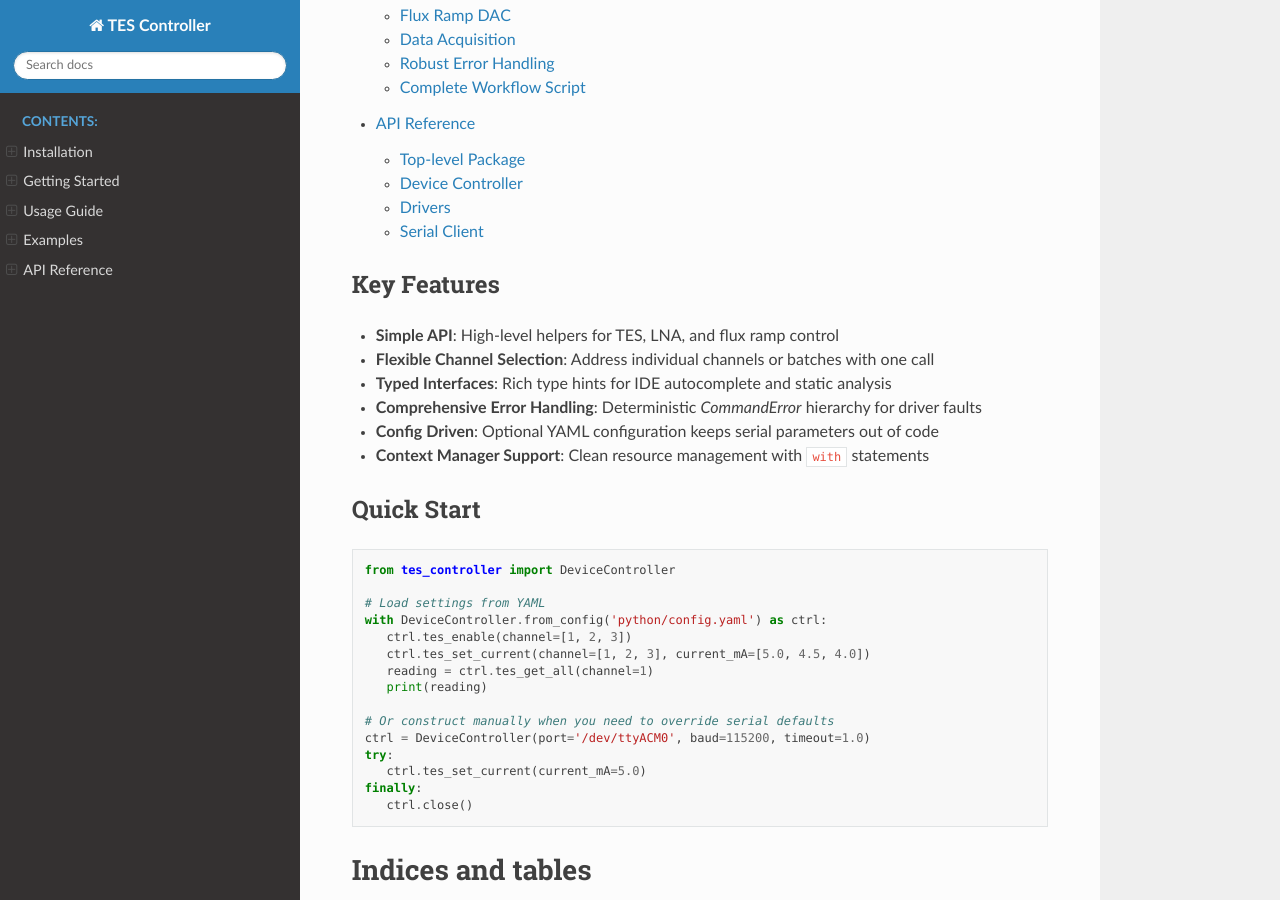
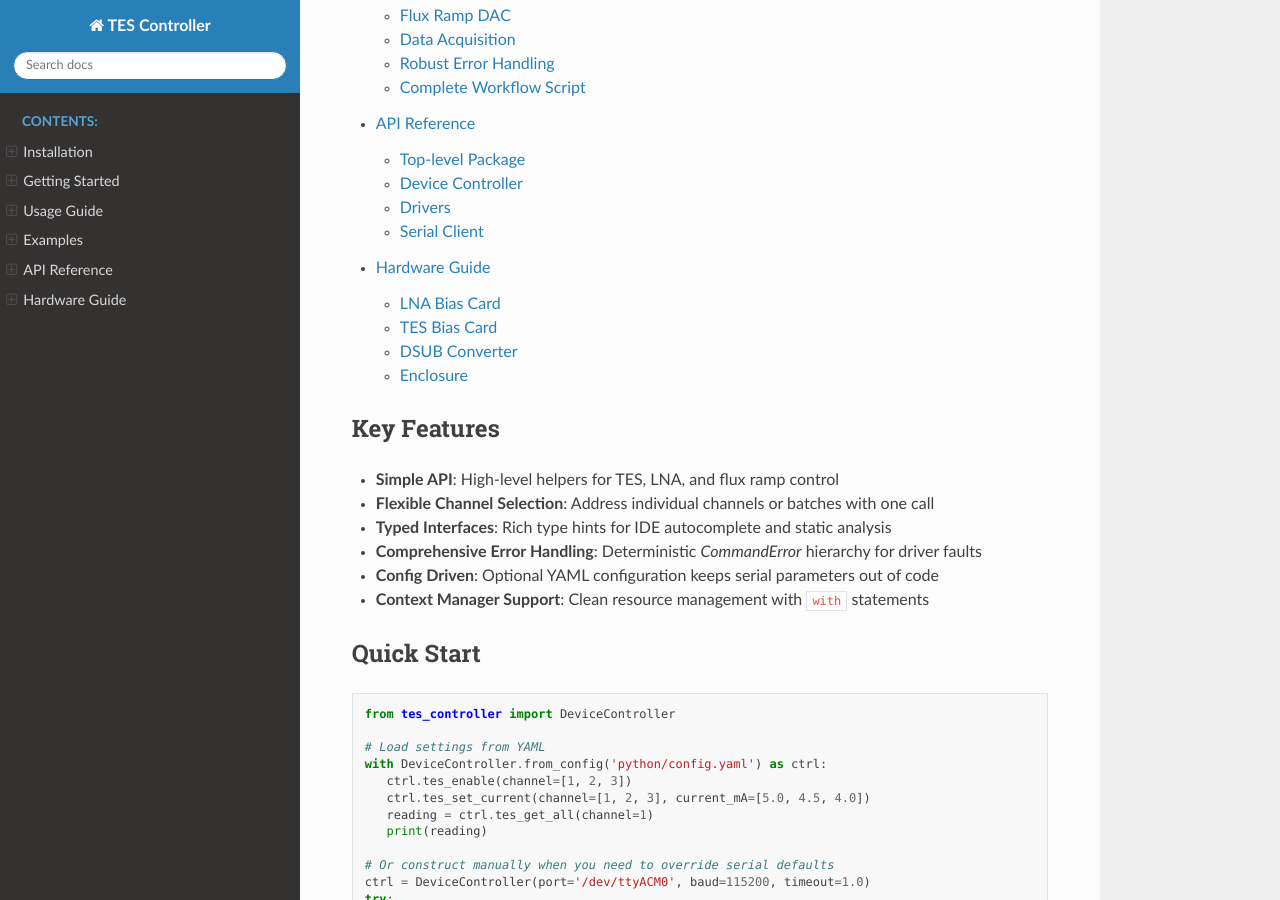
Before and after one commit to CustomDI/TES_Controller, a Sphinx documentation site: the page built from docs/index.rst, in a window 1280 px wide and 900 px high, scrolled down 1104 px. Built offline with Sphinx 7.4.7 and the Read the Docs theme 3.1.0, drawn with Linux system fonts in a browser that asks for light colours; some of the changed lines change nothing that is shown.

Commit message:
Hardware guide first draft

```diff
--- /dev/null
+++ b/docs/hardware-guide.rst
@@ -0,0 +1,174 @@
+Hardware Guide
+==============
+
+This guide shows and describes the PCBs in the TES Bias System,
+as well as a guide on how to assemble the enclosure.
+
+LNA Bias Card
+-------------
+Note that both bias cards are reversible. They can be placed in a card slot in either direction.
+The LNA Bias card is capable of providing a positive voltage rail (0 to 4.95V)
+for the drain of an LNA and negative voltage rail (-4.95 to 0V) for the gate of an LNA.
+This is sufficient for both the 4K and 50K LNAs.
+
+.. figure:: /_static/hardware-pictures/LNA_Bias_Card_side_1.png
+    :alt: A beautiful landscape with mountains and a lake
+    :width: 80%
+    :align: center
+
+    LNA Bias Card Side 1.
+
+.. figure:: /_static/hardware-pictures/LNA_Bias_Card_side_2.png
+    :alt: A beautiful landscape with mountains and a lake
+    :width: 80%
+    :align: center
+
+    LNA Bias Card Side 2.
+
+TES Bias Card
+-------------
+The TES Bias Card is a 20 bit programmable resistor/voltage divider.
+Side 1 has an array of relays that allow the user to control which resistors
+are included in this programmable voltage divider.
+This provides current steps of 20nA and voltage steps of
+
+.. figure:: /_static/hardware-pictures/TES_Bias_Card_side_1.png
+    :alt: A beautiful landscape with mountains and a lake
+    :width: 100%
+    :align: center
+
+    TES Bias Card Side 1.
+
+.. figure:: /_static/hardware-pictures/TES_Bias_Card_side_2.png
+    :alt: A beautiful landscape with mountains and a lake
+    :width: 100%
+    :align: center
+
+    TES Bias Card Side 2.
+
+DSUB Converter
+--------------
+
+.. figure:: /_static/hardware-pictures/dsub_converter.png
+    :alt: A beautiful landscape with mountains and a lake
+    :width: 100%
+    :align: center
+
+    DSUB converter board to for the 50K LNA board output. Converts 37 pin DSUB to a 25 pin DSUB.
+
+Enclosure
+---------
+
+This section details how to assemble the enclosure, including the electronics within.
+It's important to note that many of these pictures show a mounting plate sitting atop the
+bottom panel - the mounting plate is NOT in the final design. The
+`production files <put link here>`__ will include bottom panel files only, no mounting plate.
+
+Panel 1
+~~~~~~~~~~~~
+
+.. figure:: /_static/hardware-pictures/panel_1.png
+    :alt: A beautiful landscape with mountains and a lake
+    :width: 100%
+    :align: center
+
+    Panel 1 contains all data ports and a power switch.
+
+Panel 2
+~~~~~~~~~~~~
+
+.. figure:: /_static/hardware-pictures/panel_2.png
+    :alt: A beautiful landscape with mountains and a lake
+    :width: 100%
+    :align: center
+
+    Panel 2 only contains a power switch.
+
+Bottom Panel
+~~~~~~~~~~~~
+The bottom panel should be manufactured with several types of press fit studs
+(see `Step 1`_):
+M3x6mm, M3x10mm, M3x15mm and M4x10mm. If you want the bottom panel to lay truly flat
+on a surface, countersink the 5 unthreaded M3 holes on the left and right of the panel,
+and use flat head screws instead of pan head screws (M3x4mm). Be sure to countersink from
+the side that does not have the studs sticking out. Reference the pictures below in Step 1
+to determine the location of these holes (10 total). This guide will reference
+the non-countersunk procedure.
+
+Fully Assembled Enclosure
+~~~~~~~~~~~~~~~~~~~~~~~~~
+
+The TES Enclosure BOM lists every component needed to create a TES Bias System.
+
+.. figure:: /_static/hardware-pictures/system_top_down.png
+    :alt: A beautiful landscape with mountains and a lake
+    :width: 100%
+    :align: center
+
+		Top down view of the fully assembled TES Bias System.
+
+Step 1
+~~~~~~
+
+| Starting with the bottom panel:
+| - Place 2mm spacers down onto the M3x10mm and M3x15mm press fit studs.
+| - Screw the L-brackets with M3x5mm pan head screws from below.
+
+.. figure:: /_static/hardware-pictures/step_1.png
+    :alt: A beautiful landscape with mountains and a lake
+    :width: 100%
+    :align: center
+
+    Top down view of the Bottom Panel.
+
+.. figure:: /_static/hardware-pictures/step_1(1).png
+    :alt: A beautiful landscape with mountains and a lake
+    :width: 100%
+    :align: center
+
+    Alternative view of the Bottom Panel.
+
+Step 2
+~~~~~~
+It's time to place the electronic hardware onto the bottom panel.
+The below pictures illustrate what parts go where. Note that I was
+unable to render the components of the motherboards, power supply and
+line filter, please refer to the `Fully Assembled Enclosure`_
+image to see what it should look like when the components are placed
+properly.
+
+| After Step 1 is complete:
+| - Clip the pins of EVERY through-hole component on motherboard and DSUB converter boards without compromising any electrical connections. Note that it is highly suggested to put a 0.2mm thick electrically insulating adhesive pad under every PCB.
+| - Place motherboards, `DSUB Converter`_, bus bars, power supply and line filter.
+| - Secure every item down with an M3 locknut, except for the bus bars which requires a 94868A038 (M4x6mm female-female) standoff.
+
+.. figure:: /_static/hardware-pictures/step_2.png
+    :alt: A beautiful landscape with mountains and a lake
+    :width: 100%
+    :align: center
+
+    Electronic hardware installation on the bottom panel.
+
+.. figure:: /_static/hardware-pictures/step_2(2).png
+    :alt: A beautiful landscape with mountains and a lake
+    :width: 100%
+    :align: center
+
+    Alternative view of electronic hardware installation on the bottom panel.
+
+
+
+Step 3
+~~~~~~
+Next, we'll secure the Aluminum corner extrusions (G123020_1000)
+to the bottom panel. Note that the below pictures do not have the
+electronic hardware installed, this is just for visual clarity of
+the current step. See the `Bottom Panel`_ section for a note on how
+to have the system lay flat on a surface.
+
+| To secure the corner extrusions to the bottom panel:
+| - Double check that every electrical component is secured to the bottom panel, because you will turning the assembly on it's side or upside-down for the next steps.
+| - Place 10 M3x4mm screws into the unthreaded M3 holes from the bottom (flat side).
+| - From the top, screw the square M3 nuts onto the M3x4mm screws but only for 1-2 threads. Take care to ensure that the nuts are threaded the same amount on every screw.
+| - Gently place the assembly upside-down, such that the M3x4mm screws lay flush with the back of the bottom panel.
+| - Slide the corner extrusion onto the 5 M3 square nuts
--- a/docs/index.rst
+++ b/docs/index.rst
@@ -15,6 +15,7 @@
    usage
    examples
    api
+   hardware-guide
 
 Key Features
 ------------
```
Also changed, not shown: docs/_static/hardware-pictures/LNA_Bias_Card_side_1.png (added), docs/_static/hardware-pictures/LNA_Bias_Card_side_2.png (added), docs/_static/hardware-pictures/TES_Bias_Card_side_1.png (added), docs/_static/hardware-pictures/TES_Bias_Card_side_2.png (added), docs/_static/hardware-pictures/TES_Bias_System_side_2.png (added), docs/_static/hardware-pictures/dsub_converter.png (added), docs/_static/hardware-pictures/panel_1.png (added), docs/_static/hardware-pictures/panel_2.png (added), docs/_static/hardware-pictures/spacers.png (added), docs/_static/hardware-pictures/step_1(1).png (added), docs/_static/hardware-pictures/step_1.png (added), docs/_static/hardware-pictures/step_2(2).png (added), docs/_static/hardware-pictures/step_2.png (added), docs/_static/hardware-pictures/system_top_down.png (added).
